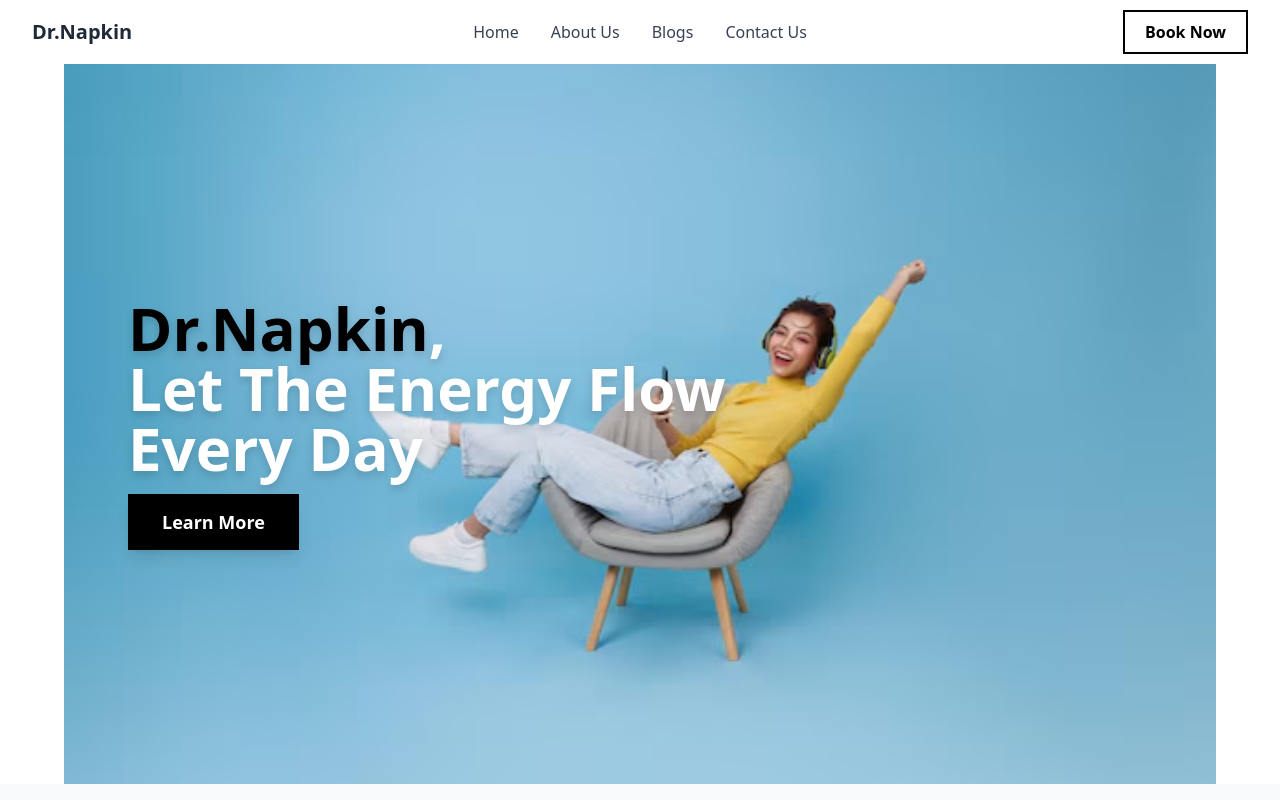
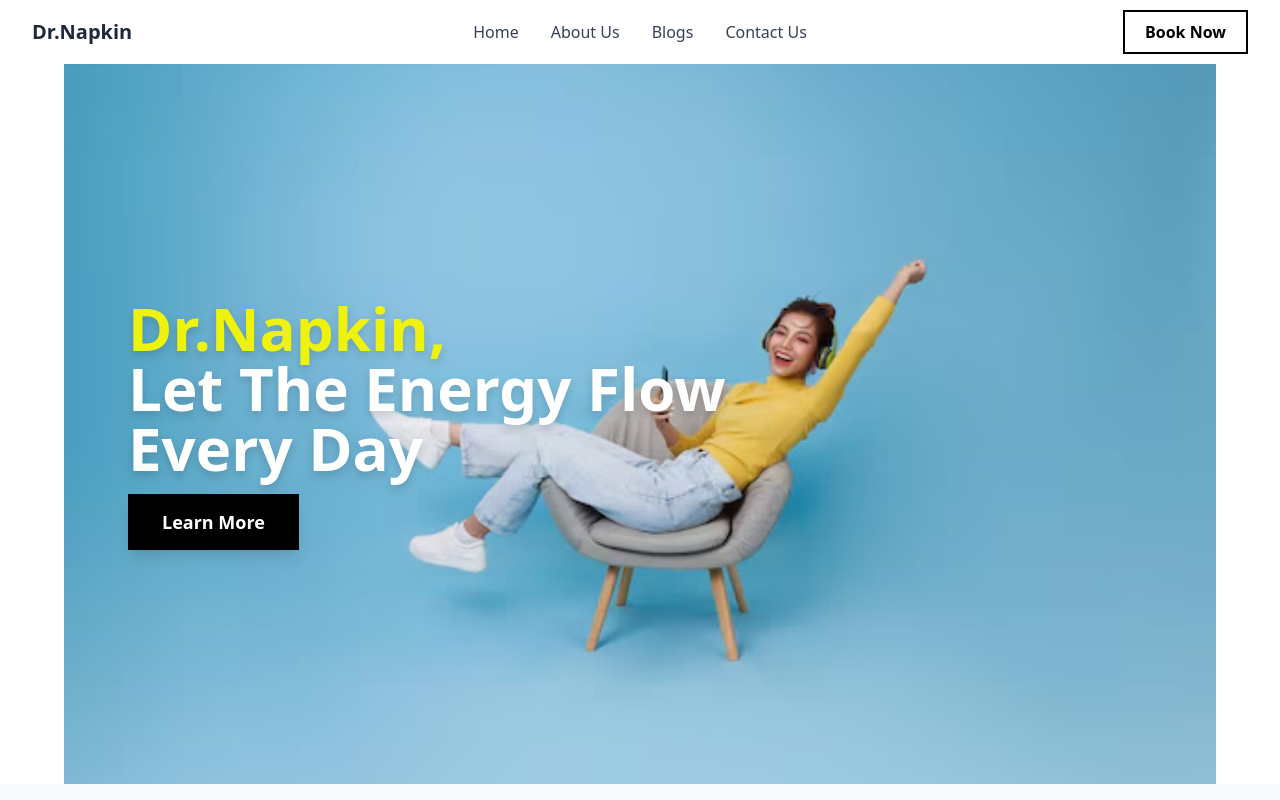
Before and after one commit to irfaanh/Dr-Napkin, a React (Vite) app: page / in a window 1280 px wide. Shown: the top 800 px of the page. Built offline with nearby package versions, Linux system fonts and the light colour scheme.

Commit message:
hero changed

```diff
--- a/src/Components/Hero.jsx
+++ b/src/Components/Hero.jsx
@@ -36,7 +36,7 @@ export default function HeroSection() {
     {/* Hero Content */}
     <div className="absolute inset-0 flex flex-col items-center justify-center text-center md:items-start md:text-left px-4 md:px-16 text-white z-10">
       <h1 className="text-4xl md:text-6xl font-bold mb-4 drop-shadow-lg">
-        <span className="text-black"> Dr.Napkin</span>,<br /> Let The Energy Flow<br /> Every Day
+        <span className="text-[#eff30c]"> Dr.Napkin,</span><br /> Let The Energy Flow<br /> Every Day
       </h1>
       {/* <p className="text-lg font-semibold md:text-xl max-w-2xl text-black mb-6 drop-shadow-md">
         Designed for women who deserve gentle,
```
